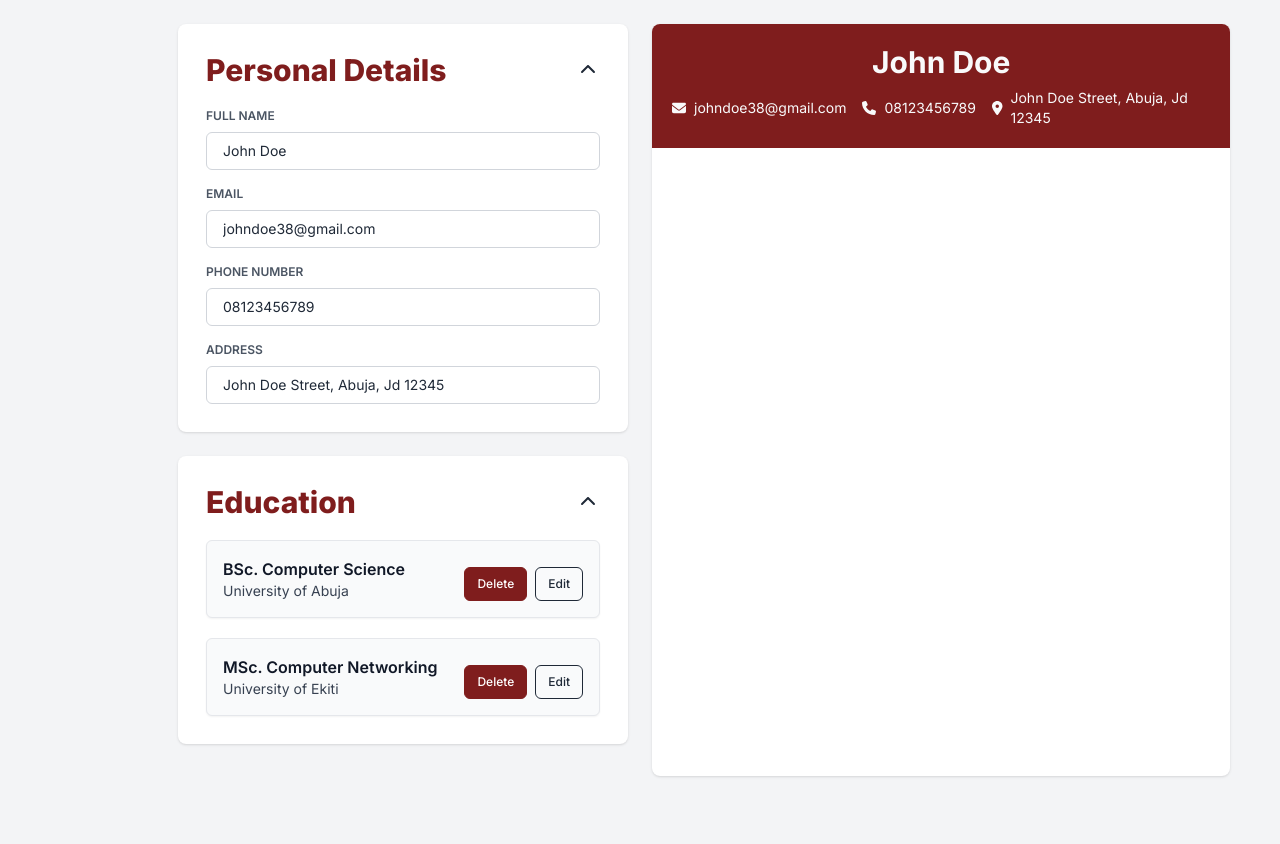
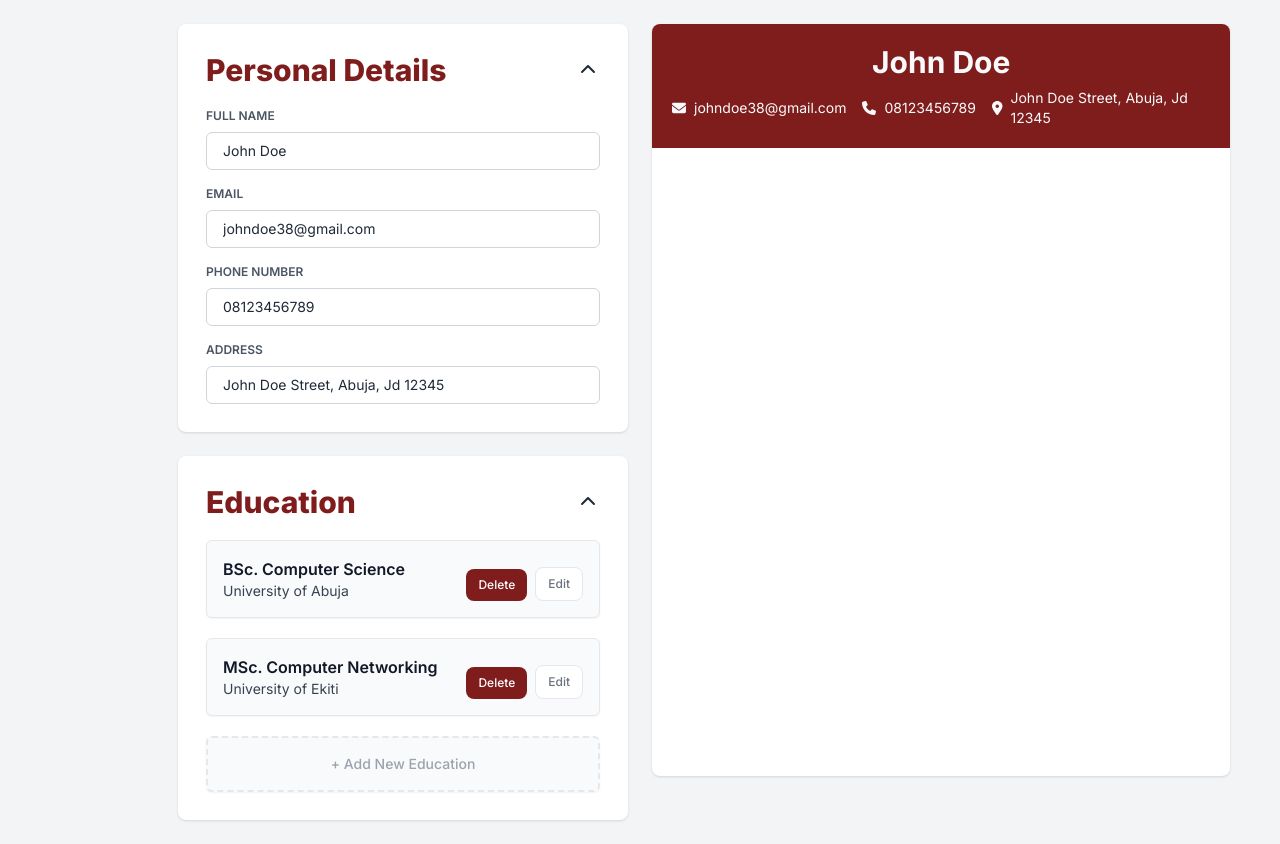
Before and after one commit to timknops/cv-builder, a React (Vite) app: page / in a window 1280 px wide. Both pictures are taken after a click on the icon 588 px from the left and 502 px from the top of the page. Before the commit the page ends 800 px from the top, so only its background shows below. Built offline with nearby package versions, Linux system fonts and the light colour scheme.

Commit message:
Starting logic for the new education section and changing button styling

```diff
--- a/src/components/education/Education.jsx
+++ b/src/components/education/Education.jsx
@@ -12,6 +12,10 @@ const Education = ({ collapseCard, education, setEducation }) => {
     setEducation(newEducation);
   };
 
+  const handleOverviewChange = () => {
+    setOverviewActive(!overviewActive);
+  };
+
   return (
     <Card>
       <CardHeader
@@ -24,6 +28,7 @@ const Education = ({ collapseCard, education, setEducation }) => {
         <EducationOverview
           education={education}
           deleteEducation={deleteEducation}
+          handleOverviewChange={handleOverviewChange}
         />
       ) : (
         <NewEducation />
--- a/src/components/education/EducationOverview.jsx
+++ b/src/components/education/EducationOverview.jsx
@@ -1,7 +1,11 @@
 import EducationOverviewCard from "./EducationOverviewCard";
+import NewEducationButton from "./NewEducationButton";
 
-const EducationOverview = ({ education, deleteEducation }) => {
-  return (
+const EducationOverview = ({
+  education,
+  deleteEducation,
+  handleOverviewChange,
+}) => (
   <>
     {education.map((singleDegree) => (
       <EducationOverviewCard
@@ -10,8 +14,8 @@ const EducationOverview = ({ education, deleteEducation }) => {
         deleteEducation={deleteEducation}
       />
     ))}
+    <NewEducationButton onNewEducation={handleOverviewChange} />
   </>
 );
-};
 
 export default EducationOverview;
--- a/src/components/education/EducationOverviewCard.jsx
+++ b/src/components/education/EducationOverviewCard.jsx
@@ -25,14 +25,14 @@ const EducationOverviewCard = ({ singleDegree, deleteEducation }) => {
               data-modal-target="popup-modal"
               data-modal-toggle="popup-modal"
               onClick={handleModal}
-              className="px-3 py-2 text-xs font-medium bg-red-900 text-white border border-red-900 rounded-md hover:border-red-800 hover:bg-red-800 focus:outline-none transition duration-50"
+              className="text-white bg-red-900 hover:bg-red-800 font-medium rounded-lg text-xs inline-flex items-center px-3 py-2 text-center"
             >
               Delete
             </button>
 
             <button
               type="button"
-              className="px-3 py-2 text-xs font-medium text-gray-800 border border-gray-800 rounded-md hover:bg-gray-700 hover:text-white focus:outline-none transition duration-50"
+              className="text-gray-500 bg-white hover:bg-gray-100 rounded-lg border border-gray-200 text-xs font-medium px-3 py-2 hover:text-gray-900"
             >
               Edit
             </button>
--- a/src/components/education/NewEducation.jsx
+++ b/src/components/education/NewEducation.jsx
@@ -1,5 +1,5 @@
 const NewEducation = () => {
-  return <div></div>;
+  return <div>Test</div>;
 };
 
 export default NewEducation;
--- /dev/null
+++ b/src/components/education/NewEducationButton.jsx
@@ -0,0 +1,12 @@
+const NewEducationButton = ({ onNewEducation }) => {
+  return (
+    <div
+      onClick={onNewEducation}
+      className="bg-gray-50 text-gray-400 border-2 border-dashed p-4 shadow-sm rounded-md mt-5 flex items-center justify-center cursor-pointer hover:bg-gray-100 hover:text-red-900"
+    >
+      <h6 className="text-sm font-medium">+ Add New Education</h6>
+    </div>
+  );
+};
+
+export default NewEducationButton;
--- a/src/index.css
+++ b/src/index.css
@@ -3,9 +3,3 @@
 @tailwind base;
 @tailwind components;
 @tailwind utilities;
-
-@layer components {
-  .delete-popover {
-    @apply absolute mb-10 z-10 inline-block w-64 text-sm text-gray-500 transition-opacity duration-300 bg-white border border-gray-200 rounded-lg shadow-sm;
-  }
-}
```
Lines whose indentation alone changed are shown as unchanged.
